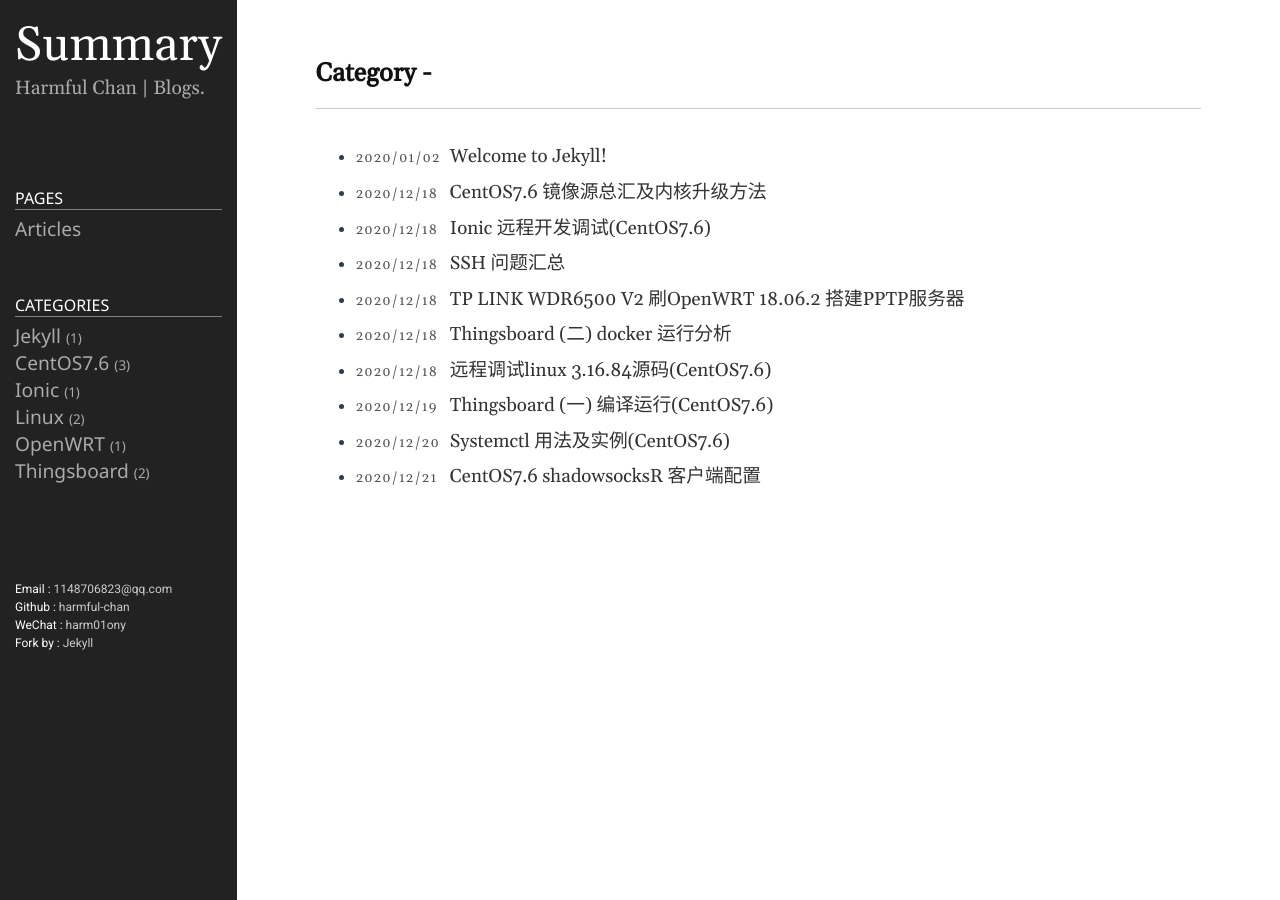
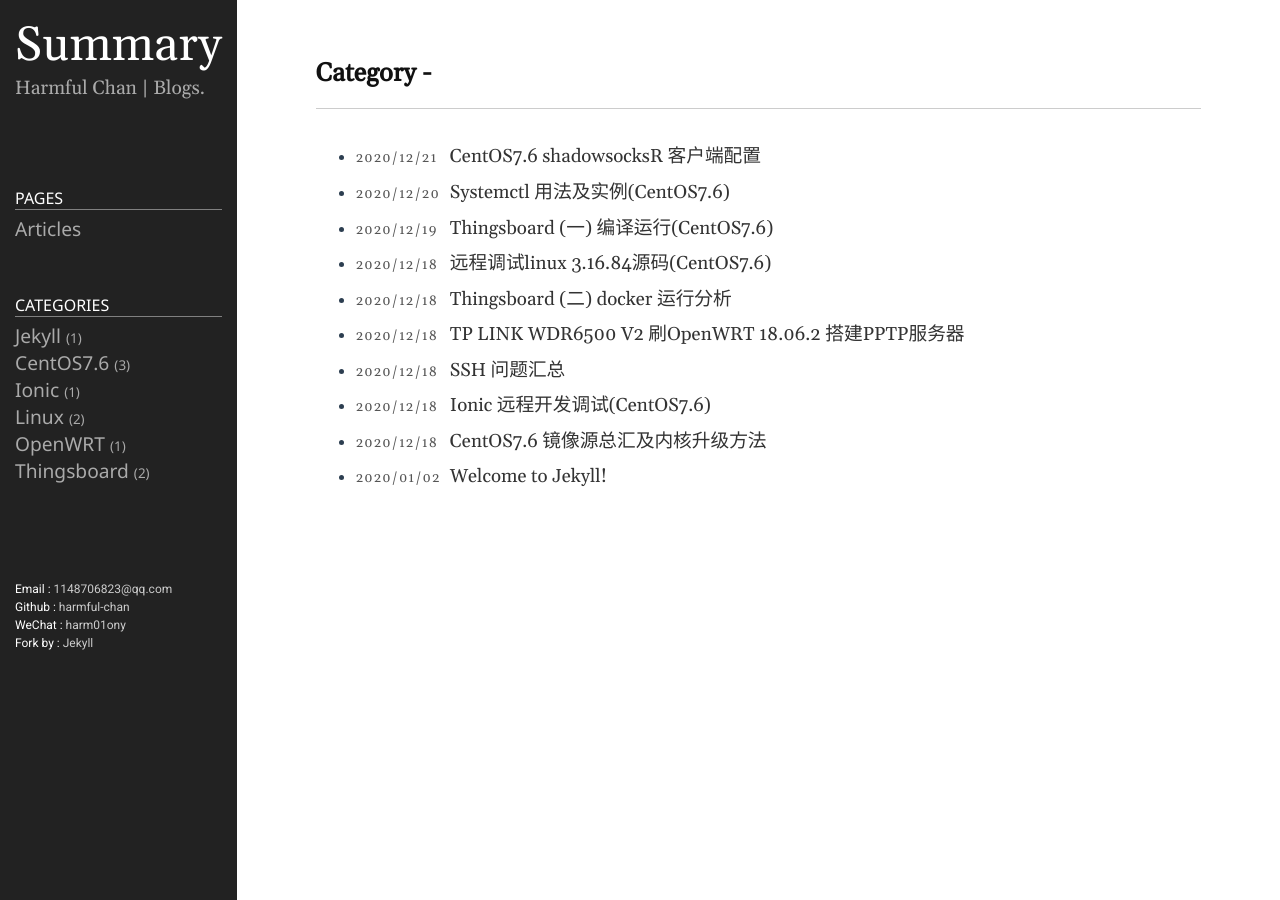
Before and after one commit to harmful-chan/pages, a Jekyll site: the page built from category.md, in a window 1280 px wide. Built offline with Jekyll 4.4.1, drawn with Linux system fonts in a browser that asks for light colours.

Commit message:
Update category.html

```diff
--- a/_includes/category.html
+++ b/_includes/category.html
@@ -6,8 +6,7 @@
 	<div class="post-content">
 		{%- if site.posts.size > 0 -%}
 		<ul class="post-list">
-		        {%- assign sorted_posts = site.posts | sort: post.title -%}
-			{%- for post in sorted_posts -%}
+			{%- for post in site.posts -%}
 			<li class="post-list-item post-category-{{post.categories}}">
 				<!-- {%- assign date_format = site.date_format | default: "%b %-d, %Y" -%} -->
 				{%- assign date_format = "%Y/%m/%d" -%}
```
